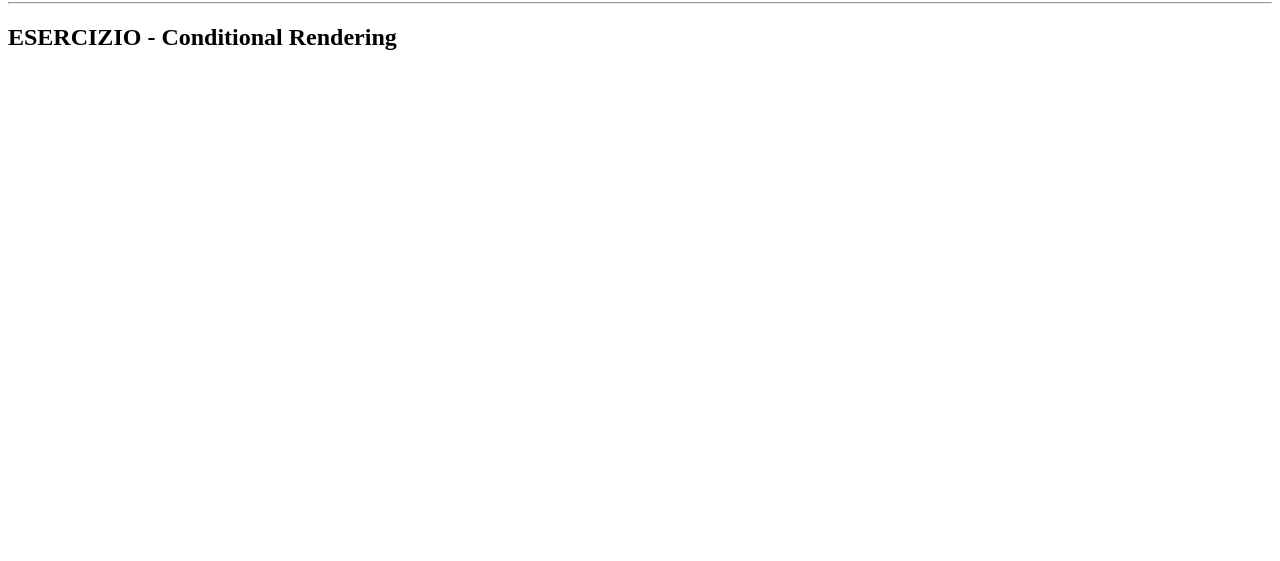
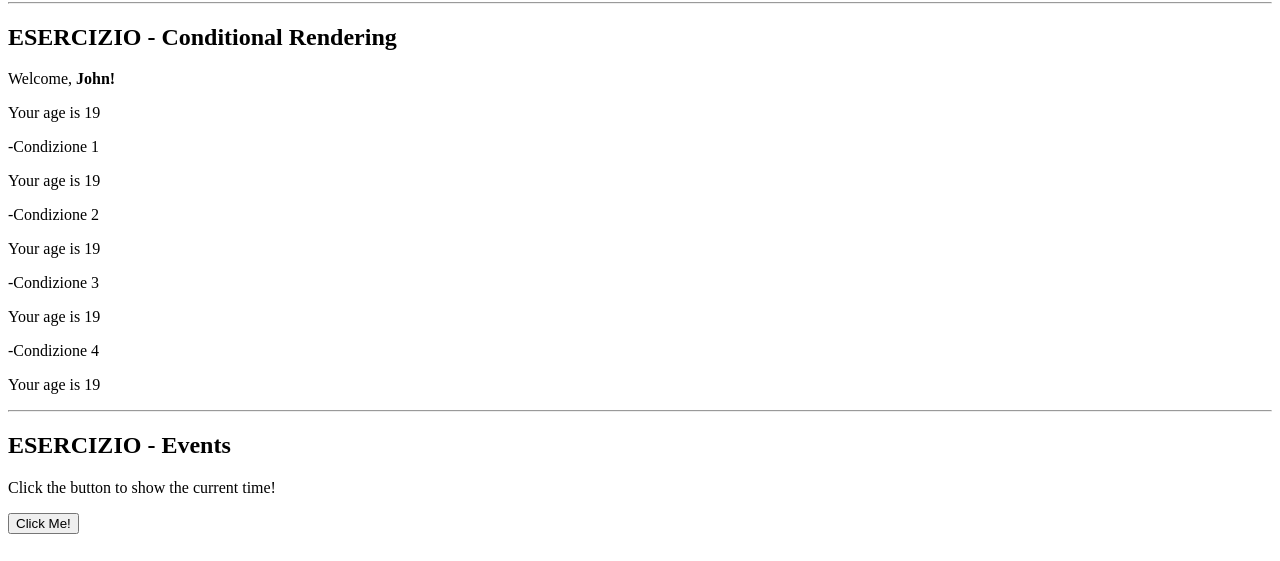
Before and after one commit to devnox89/Reactexe, a React (Vite) app: page / in a window 1280 px wide. Shown: the part 236-797 px from the top of the page. Built offline with nearby package versions, Linux system fonts and the light colour scheme.

Commit message:
add conditional Exe

```diff
--- /dev/null
+++ b/src/AlertClock.jsx
@@ -0,0 +1,13 @@
+export function AlertClock() {
+    function handleButtonClick() {
+        const dateNow = new Date()
+        alert(`The current time is: ${dateNow.toLocaleString()}`)
+    }
+
+    return (
+        <div>
+            <p>Click the button to show the current time!</p>
+            <button onClick={handleButtonClick}>Click Me!</button>
+        </div>
+    )
+}
--- a/src/App.jsx
+++ b/src/App.jsx
@@ -1,6 +1,7 @@
 import { Hello } from "./Components";
 import { Welcome } from "./Welcome";
-// import { Message } from "./Conditional";
+import { Message } from "./Conditional";
+import { AlertClock } from "./AlertClock";
 
 export function App() {
     return (
@@ -14,7 +15,10 @@ export function App() {
             <Welcome name="Francesco" age={34} />
             <hr />
             <h2>ESERCIZIO - Conditional Rendering</h2>
-            {/* <Message age={19} name='John'/> */}
+            <Message age={19} name='John'/>
+            <hr />
+            <h2>ESERCIZIO - Events</h2>
+            <AlertClock/>
         </div>
     );
 }
--- /dev/null
+++ b/src/Conditional.jsx
@@ -0,0 +1,17 @@
+import { Age } from "./Age"
+import { Welcome } from "./Welcome"
+export function Message({age, name}) {
+    return(
+        <div>
+            {age >= 18 ? <Welcome name={name} age={age}/>: ""}
+            <p>-Condizione 1</p>
+            {age > 18 ? <Age age={age} /> : 'You are Young!'}
+            <p>-Condizione 2</p>
+            {Boolean(age) ? <Age age={age}/> : ''  }
+            <p>-Condizione 3</p>
+            {age >18 && age <65 ? <Age age={age}/> : 'Your Age is not valid!'}
+            <p>-Condizione 4</p>
+            {age >18 && name === 'John' ? <Age age={age}/> : ''}
+        </div>
+    )
+}
```
